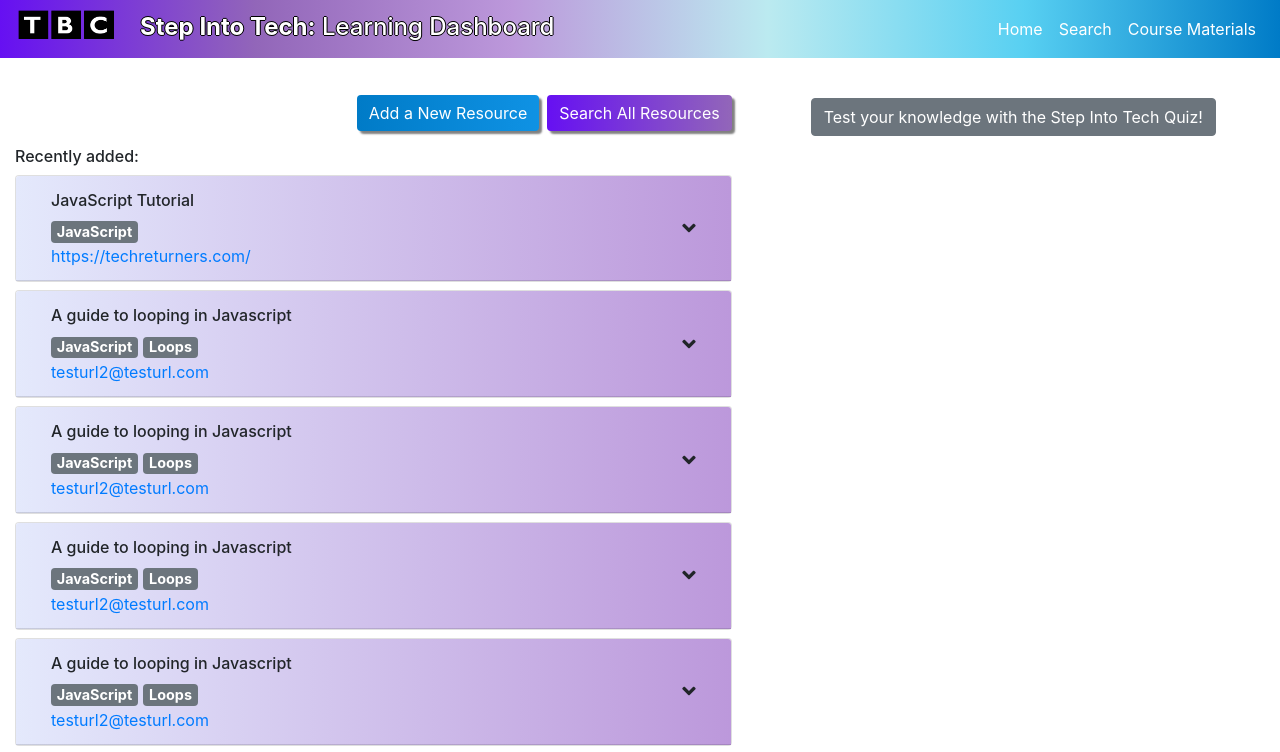
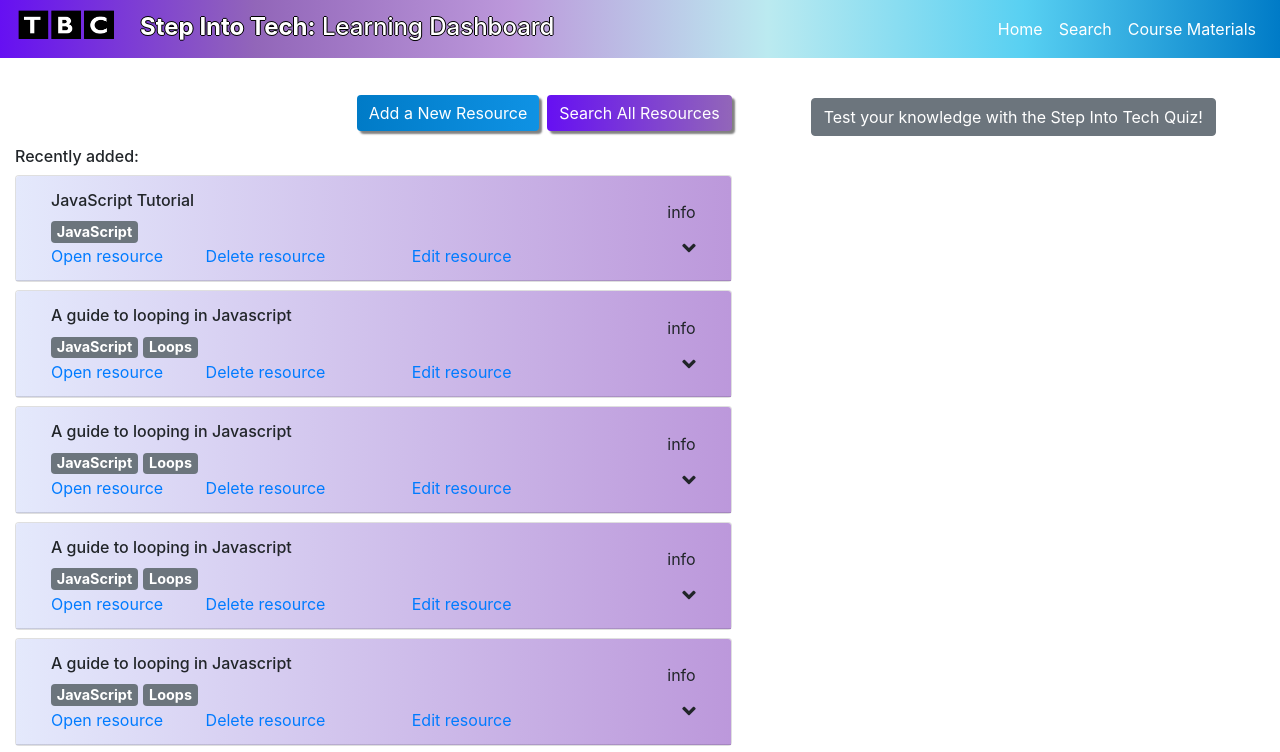
Before and after one commit to learningdashboard/learningdashboard_frontend, a React app: page / in a window 1280 px wide. Shown: the top 752 px of the page. Built offline with nearby package versions, Linux system fonts and the light colour scheme.

Commit message:
links added to cards for Add Delete and Edit

```diff
--- a/src/components/Resource.js
+++ b/src/components/Resource.js
@@ -52,14 +52,22 @@ class Resource extends React.Component{
                     </div>
 
                     <div className="row">
-                      <div className="col-12">
-                        <CardLink className="d-block"><a href={this.props.resource.url} target="_blank">{this.props.resource.url}</a></CardLink>
+                      <div className="col-3">
+                        <CardLink className="d-block"><a href={this.props.resource.url} target="_blank">Open resource</a></CardLink>
+
+                      </div>
+                      <div className="col-4">
+                        <CardLink className="d-block"><a href={this.props.resource.url} target="_blank">Delete resource</a></CardLink>
+                      </div>
+                      <div className="col-4">
+                        <CardLink className="d-block"><a href={this.props.resource.url} target="_blank">Edit resource</a></CardLink>
                       </div>
                     </div>
 
                   </div>
 
                   <div className="col-1">
+                    <p className="float-right">info</p>
                     <i className="fas fa-angle-down fa-lg float-right"></i>
                   </div>
 
```
Also changed, not shown: src/components/Resource.css (line endings or trailing spaces), 1 other file (tests, documents, lock files or other folders).
